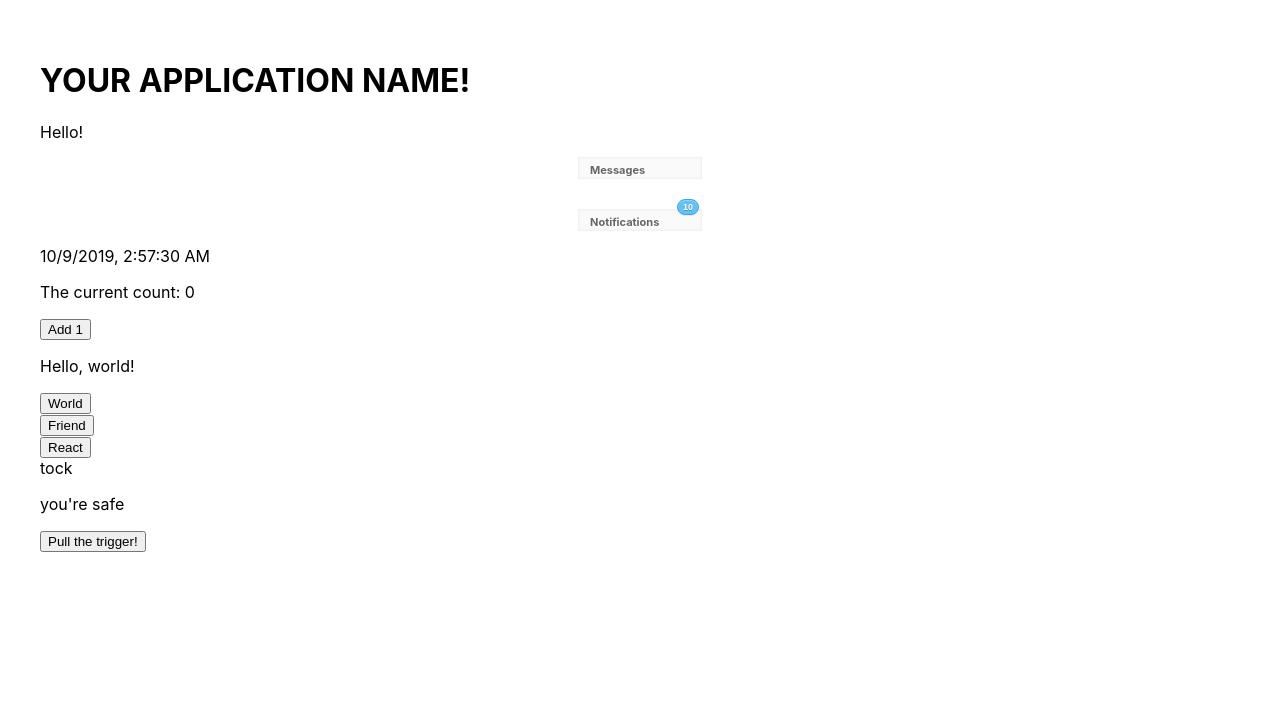
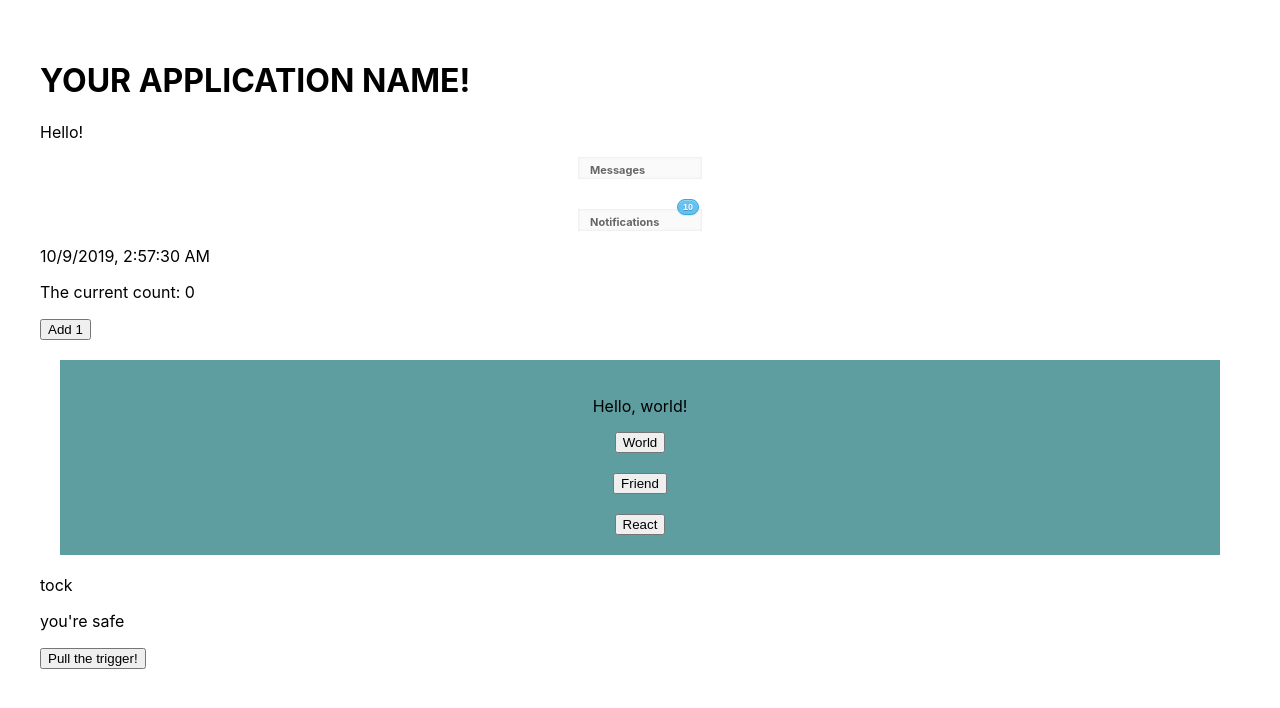
Before and after one commit to rcmartinez54/react-playground, a React (Create React App) app: page / in a window 1280 px wide. Shown: the top 708 px of the page. Built offline with nearby package versions, Linux system fonts and the light colour scheme.

Commit message:
styled .HelloWorld

```diff
--- a/src/App.css
+++ b/src/App.css
@@ -3,6 +3,16 @@
     flex-direction: column;
     margin: 40px;
     min-height: calc(100vh - 80px);
+}
+
+.HelloWorld {
+    display: flex;
+    justify-content: center;
+    align-items: center;
+    flex-direction: column;
+    background: cadetblue;
+    padding: 20px;
+    margin: 20px;
 }
 
 .left {
```
